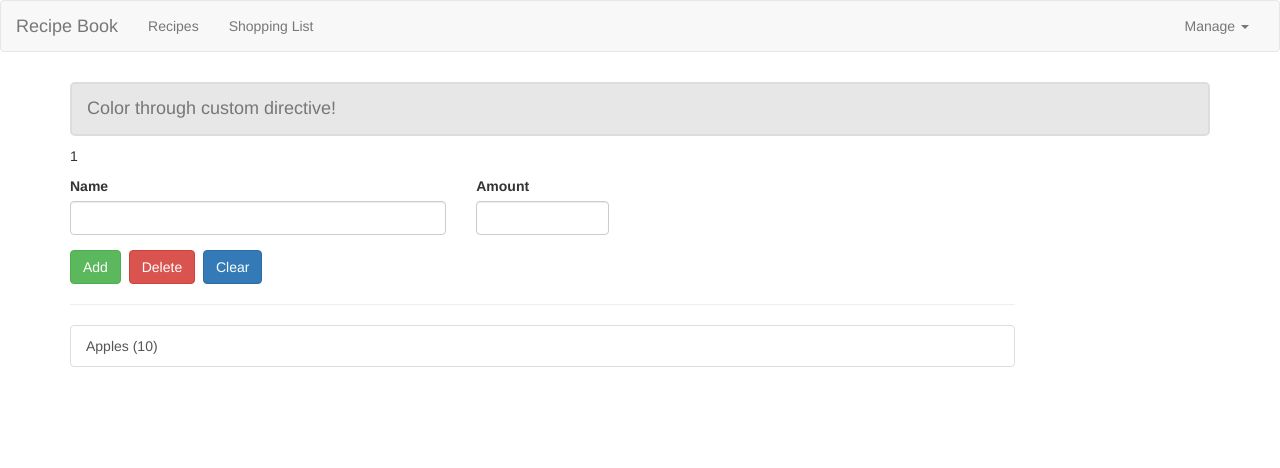
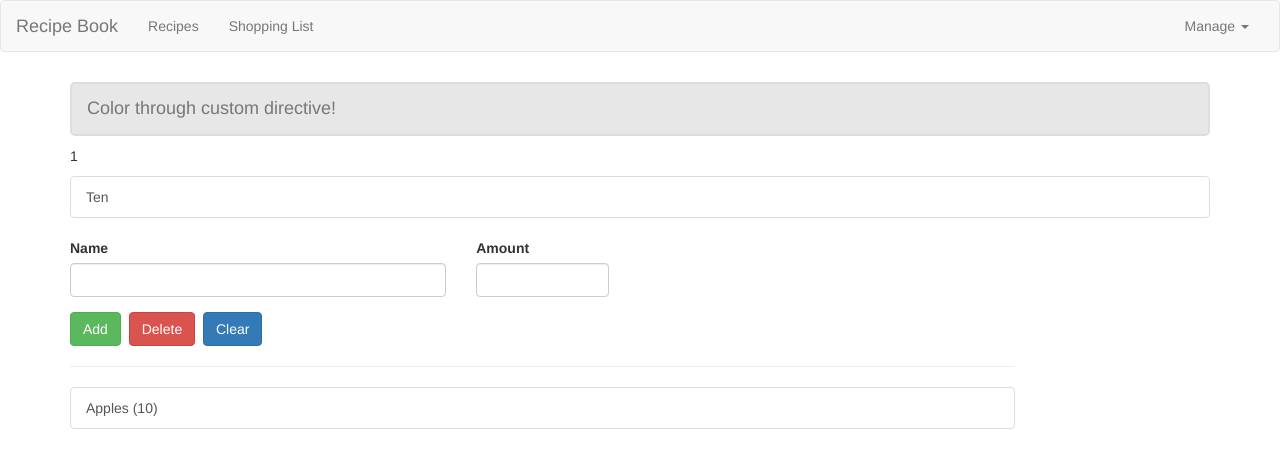
Before and after one commit to vkassharma59/angular-tutor, an Angular app: page / in a window 1280 px wide. Shown: the top 468 px of the page. Built offline with nearby package versions, Linux system fonts and the light colour scheme.

Commit message:
worked on ngSwitch

```diff
--- a/src/app/app.component.html
+++ b/src/app/app.component.html
@@ -4,6 +4,12 @@
     <div class="col-xs-12">
       <h4 addBasicHighlight [defaultColor]="'#e7e7e7'" [highlightedColor]="'#ccc'">Color through custom directive!</h4>
       <p *appUnless="false">1</p>
+      <div class="list-group" [ngSwitch]="swithchValue">
+        <a href="#" class="list-group-item" *ngSwitchCase="5">Five</a>
+        <a href="#" class="list-group-item" *ngSwitchCase="10">Ten</a>
+        <a href="#" class="list-group-item" *ngSwitchCase="15">Fifteen</a>
+        <a href="#" class="list-group-item" *ngSwitchCase="20">Twenty</a>
+      </div>
       <!-- <app-input-output></app-input-output> -->
       <!-- <app-local-refrences></app-local-refrences> -->
       <!-- <app-game-control></app-game-control> -->
--- a/src/app/app.component.ts
+++ b/src/app/app.component.ts
@@ -10,6 +10,7 @@ import { Component, SimpleChange, ViewEncapsulation } from '@angular/core';
 export class AppComponent {
 
   currentPage: string = 'shopping-list';
+  swithchValue: number = 10;
 
   onNavigationChange(pageName: string){
     this.currentPage = pageName;
```
